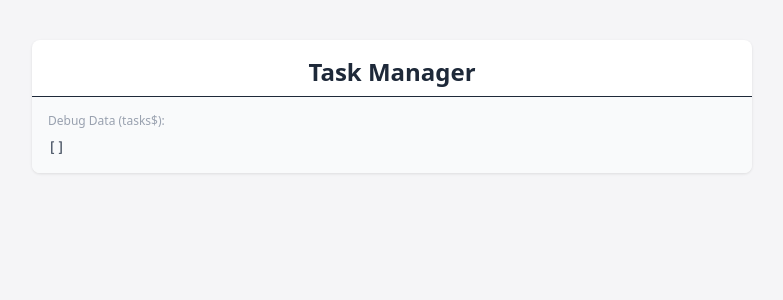
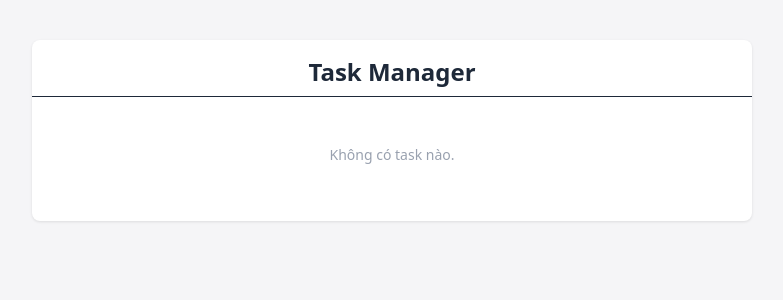
Before and after one commit to ngkhanhthien/task-zero-website, an Angular app: page / in a window 1280 px wide. Shown: the top 300 px of the page, without its empty margins (248-1031 px from the left). Built offline with nearby package versions, Linux system fonts and the light colour scheme.

Commit message:
feat: Create the main `App` component and its initial task manager layout.

```diff
--- a/src/app/app.html
+++ b/src/app/app.html
@@ -4,10 +4,9 @@
       Task Manager
     </h1>
 
-    <!-- Code tạm hiển thị Data -->
-    <div class="p-4 bg-gray-50 h-full">
-      <p class="text-xs text-gray-400 mb-2">Debug Data (tasks$):</p>
-      <pre class="text-sm text-gray-700">{{ tasks$ | async | json }}</pre>
+    <!-- Component Danh sách Task -->
+    <div class="px-2 pb-6">
+      <app-task-list [tasks]="tasks$ | async"></app-task-list>
     </div>
   </div>
 </main>
--- a/src/app/app.ts
+++ b/src/app/app.ts
@@ -1,10 +1,11 @@
 import { Component, inject } from '@angular/core';
 import { AsyncPipe, JsonPipe } from '@angular/common';
 import { TaskService } from './core/task.service';
+import { TaskListComponent } from './components/task-list/task-list.component';
 
 @Component({
   selector: 'app-root',
-  imports: [AsyncPipe, JsonPipe],
+  imports: [AsyncPipe, JsonPipe, TaskListComponent],
   templateUrl: './app.html',
   styleUrl: './app.css'
 })
```
